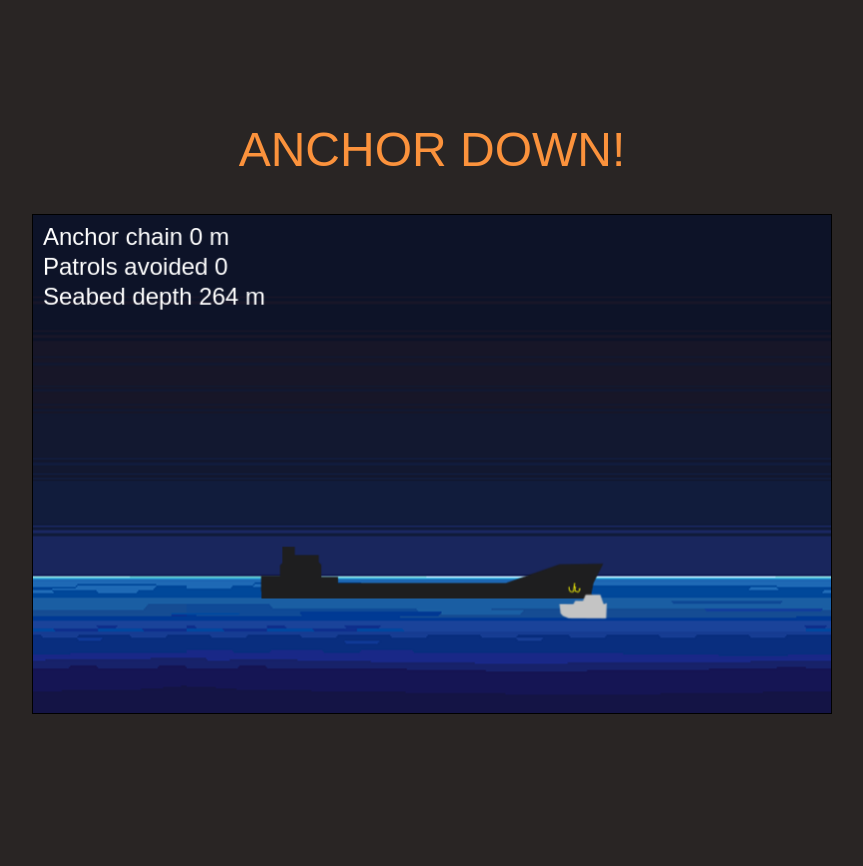
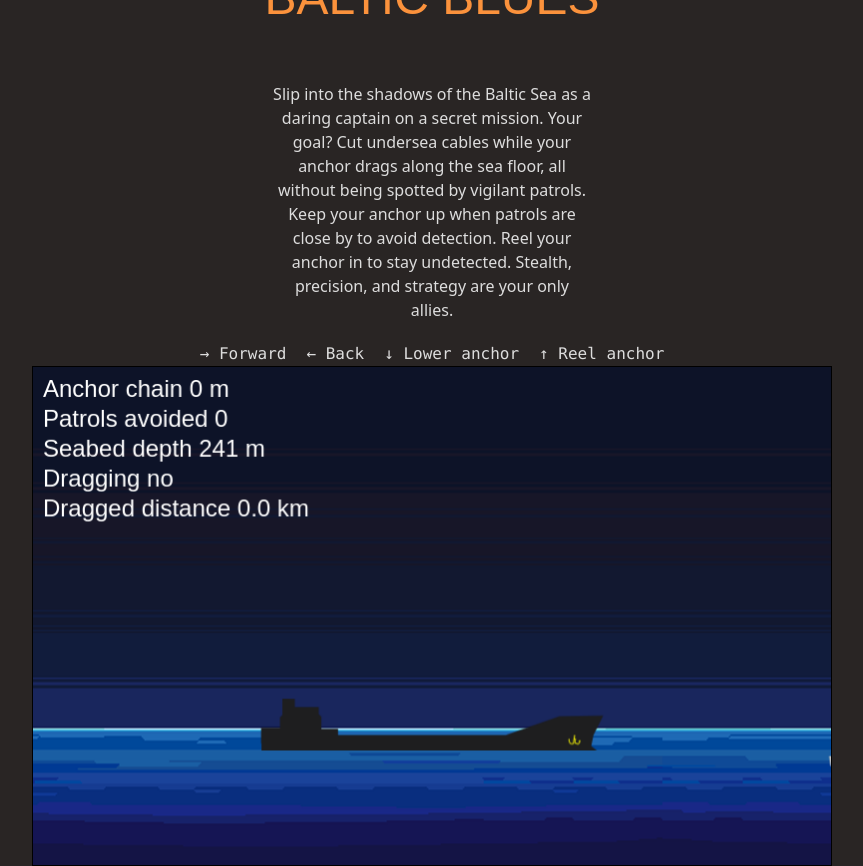
Before and after one commit to thevangelist/baltic-blues, a plain HTML site: page index.html in a window 1280 px wide. Both pictures are taken after a click on the button "PLAY". Shown: the whole page, without its empty margins (208-1071 px from the left). Before the commit the page ends 800 px from the top, so only its background shows below. Drawn offline with nearby package versions, Linux system fonts and the light colour scheme; a web font is replaced by a local one.

Commit message:
Improvements

```diff
--- a/game.js
+++ b/game.js
@@ -14,23 +14,6 @@ let warnings = 0;
 const gameSpeed = 1;
 ctx.font = '24px sans-serif'
 
-const patrolsound = document.createElement('audio');
-patrolsound.src = 'patrol.ogg';
-const alarm1 = document.createElement('audio');
-alarm1.src = 'alarm.ogg';
-const alarm2 = document.createElement('audio');
-alarm2.src = 'siren.mp3';
-const winch1 = document.createElement('audio');
-winch1.src = 'winch/2.wav'
-const winch5 = document.createElement('audio');
-winch5.src = 'winch/5.wav'
-const winch8 = document.createElement('audio');
-winch8.src = 'winch/8.wav'
-const scrape7 = document.createElement('audio');
-scrape7.src = 'scrapes/scrape-7.wav'
-const ambient = document.createElement('audio');
-ambient.src = 'ambient.wav'
-
 // Mouse interactivity
 let canvasPosition = canvas.getBoundingClientRect();
 const targetPosition = {
@@ -42,12 +25,12 @@ document.addEventListener('keydown', function(e) {
   event.preventDefault();
   // Less anchor chain
   if (e.key === 'ArrowUp') {
-    tanker.chainLength = Math.max(0, tanker.chainLength - 2);
+    tanker.chainLength = Math.max(0, tanker.chainLength - 10);
     winch8.play();
   }
   // More anchor chain
   if (e.key === 'ArrowDown') {
-    tanker.chainLength = Math.min(tanker.chainLength + 7, tanker.chainLengthMax);
+    tanker.chainLength = Math.min(tanker.chainLength + 10, tanker.chainLengthMax);
     winch1.play();
   }
   // Back
@@ -215,7 +198,7 @@ function randomBetween(high, low) {
 }
 
 function createPatrols() {
-  if (gameFrame % randomBetween(6460, 50) === 0) {
+  if (gameFrame % randomBetween(15000, 500) === 0) {
     patrolsArray.push(new Patrol());
     console.log(`Patrol Ship Created! Total: ${patrolsArray.length}`);
   }
@@ -226,7 +209,7 @@ function createPatrols() {
     if(patrolsArray[i].x > 200 && patrolsArray[i].x < 700) {
       patrolsArray[i].setSpeed(0.5)
       if(patrolsArray[i].x > 400 && patrolsArray[i].x < 550) {
-        if(tanker.chainLength > randomBetween(100, 20)) {
+        if(tanker.chainLength > 0) {
           warnings++;
         }
         console.log(warnings)
@@ -251,12 +234,21 @@ function createTanker() {
 class Hud {
   constructor() {
     this.depth = Math.floor(randomBetween(470, 20));
+    this.isAnchorDown = false;
+    this.draggedInMeters = 0;
   }
   update() {
     if(gameFrame % 300 == 0) {
       const oldDepth = this.depth;
       const newDepth = Math.floor((randomBetween(470, 20) + (oldDepth * 5)) / 6);
       this.depth = newDepth
+    }
+    if (gameFrame % 30 == 0) {
+      this.isAnchorDown = tanker.chainLength > this.depth ? true : false
+      if (this.isAnchorDown) {
+        this.draggedInMeters += 10
+        console.log(this.draggedInMeters )
+      }
     }
   }
 }
@@ -267,8 +259,10 @@ function createHud() {
   hud.update();
 }
 
+let animationId;
+
 function animate() {
-  ambient.play();
+  // ambient.play();
   ctx.clearRect(0, 0, canvas.width, canvas.height);
   createBackground();
   createHud();
@@ -279,20 +273,30 @@ function animate() {
   ctx.fillText(`Anchor chain ${tanker.chainLength} m`, 10, 30)
   ctx.fillText(`Patrols avoided ${score}`, 10, 60)
   ctx.fillText(`Seabed depth ${hud.depth} m`, 10, 90)
-  requestAnimationFrame(animate)
+  hud.isAnchorDown ? ctx.fillStyle = '#00c9a8' : '#fff'
+  ctx.fillText(`Dragging ${hud.isAnchorDown ? 'yes' : 'no'}`, 10, 120)
+  ctx.fillText(`Dragged distance ${(hud.draggedInMeters / 1000).toFixed(1)} km`, 10, 150)
+  animationId = requestAnimationFrame(animate);
   if (warnings > 1000) {
-    document.getElementById('gameOver').style.display = 'block';
-    return
+    document.getElementById('restart').style.display = 'flex';
+    cancelAnimationFrame(animationId);
   }
 }
 
-animate();
+document.getElementById('restart').style.display = 'none';
 
 document.getElementById('play').addEventListener('click', function() {
   document.getElementById('start').style.display = 'none';
   animate();
 });
 
+document.getElementById('replay').addEventListener('click', function() {
+  document.getElementById('restart').style.display = 'none';
+  warnings = 0;
+  tanker.chainLength = 0;
+  animate();
+});
+
 window.addEventListener('resize', function() {
   canvasPosition = canvas.getBoundingClientRect();
 })
--- a/index.html
+++ b/index.html
@@ -12,12 +12,31 @@
   <script src="https://cdn.tailwindcss.com"></script>
 </head>
 <body class="bg-stone-800">
-  <h1 class="text-5xl py-10 text-orange-400 uppercase">Anchor Down!</h1>
+  <h1 class="text-5xl py-10 text-orange-400 uppercase">Baltic Blues</h1>
+  <p class="font-sans text-center max-w-full w-80 py-5">Slip into the shadows of the Baltic Sea as a daring captain on a secret mission. Your goal? Cut undersea cables while your anchor drags along the sea floor, all without being spotted by vigilant patrols. Keep your anchor up when patrols are close by to avoid detection. Reel your anchor in to stay undetected. Stealth, precision, and strategy are your only allies.</p>
+  <div class="font-mono flex gap-5">
+    <p>→ Forward</p>
+    <p>← Back</p>
+    <p>↓ Lower anchor</p>
+    <p>↑ Reel anchor</p>
+  </div>
   <div class="relative w-[800px] h-[500px]">
     <canvas id="canvas1"></canvas>
     <div id="start" class="absolute top-0 left-0 w-full h-full bg-black opacity-90 flex justify-center items-center">
       <button class="uppercase bg-sky-400 text-black font-bold py-4 px-8 rounded text-2xl" id="play">Play</button>
     </div>
+    <div id="restart" class="absolute top-0 left-0 w-full h-full bg-black opacity-90 flex flex-col justify-center items-center">
+      <p className="text-xl uppercase text-orange-300">Game over!</p>
+      <button class="uppercase bg-sky-400 text-black font-bold py-4 px-8 rounded text-2xl" id="replay">Replay</button>
+    </div>
   </div>
+  <audio id="patrolsound" src="patrol.ogg" loop></audio>
+  <audio id="alarm1" src="alarm.ogg"></audio>
+  <audio id="alarm2" src="siren.mp3"></audio>
+  <audio id="winch1" src="winch/2.wav"></audio>
+  <audio id="winch5" src="winch/5.wav"></audio>
+  <audio id="winch8" src="winch/8.wav"></audio>
+  <audio id="scrape7" src="scrapes/scrape-7.wav"></audio>
+  <audio id="ambient" src="ambient.wav" loop></audio>
 </body>
 </html>
--- a/style.css
+++ b/style.css
@@ -5,7 +5,6 @@
 }
 body {
   flex-direction: column;
-  font-family: "Big Shoulders Stencil Text", sans-serif;
   width: 100vw;
   height: 100vh;
   display: flex;
@@ -15,10 +14,15 @@ body {
   color: #ddd;
 }
 
+h1 {
+  font-family: "Big Shoulders Stencil Text", sans-serif;
+}
+
 .container {
   width: 800px;
   height: 500px;
 }
+
 #canvas1 {
   width: 800px;
   height: 500px;
```
Also changed, not shown: README.md (added).
